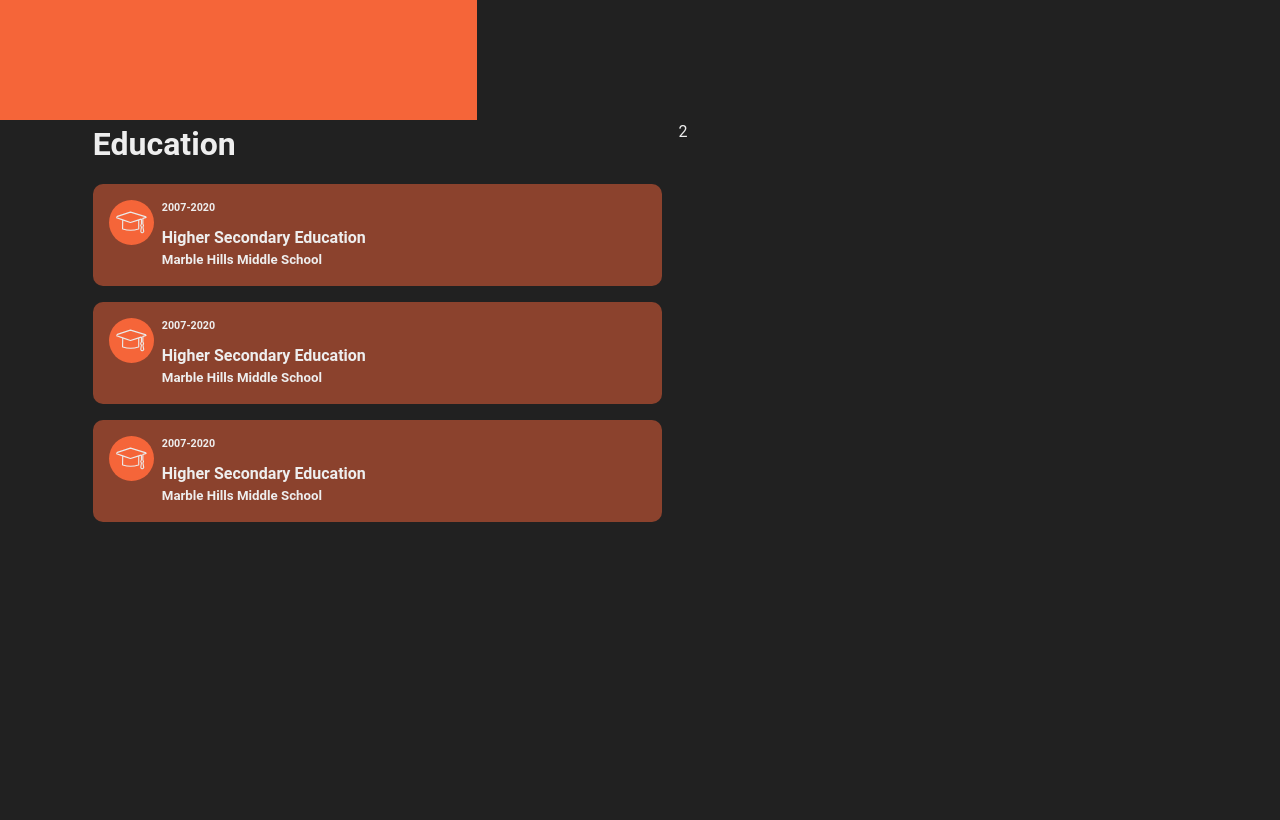
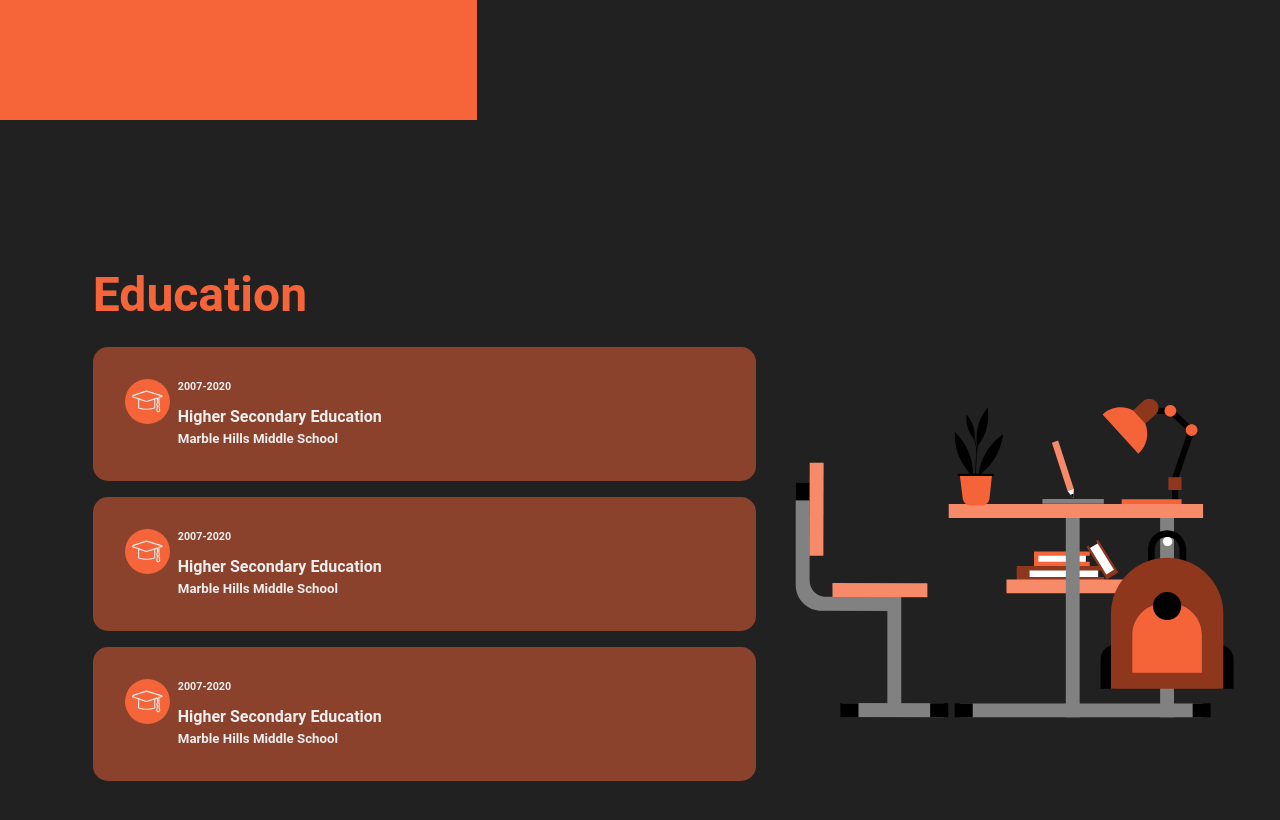
Before and after one commit to zaranix/portfolio, a React (Vite) app: page / in a window 1280 px wide. Shown: the part 680-1500 px from the top of the page. Built offline with nearby package versions, Linux system fonts and the light colour scheme.

Commit message:
Add Education section

```diff
--- a/src/App.tsx
+++ b/src/App.tsx
@@ -22,7 +22,7 @@ const App = () => {
         toggleDarkTheme={toggleDarkTheme}
       />
       <Background theme={selectedTheme} />
-      <Education></Education>
+      <Education theme={selectedTheme}></Education>
     </ThemeProvider>
   );
 };
--- a/src/components/Education.tsx
+++ b/src/components/Education.tsx
@@ -1,15 +1,36 @@
 import { Grid } from "@mui/material";
 import EducationItem from "./EducationItem";
 import education from "/home/zaranix/portfolio/src/assets/Images/eduImg.svg";
+import educationorg from "/home/zaranix/portfolio/src/assets/Images/eduOrange.svg";
 
-const Education = () => {
+interface Theme {
+  palette: {
+    background: { default: string; paper: string };
+    text: { primary: string; secondary: string };
+  };
+}
+interface Props {
+  theme: Theme;
+}
+
+const Education = ({ theme }: Props) => {
   return (
     <Grid
-      sx={{ backgroundColor: "#212121", height: "100vh", paddingLeft: "6%" }}
+      sx={{
+        backgroundColor: theme.palette.background.paper,
+        height: "100vh",
+        display: "flex",
+        alignItems: "center",
+        paddingLeft: "6%",
+        marginTop: "0",
+      }}
       container
+      spacing={2}
     >
-      <Grid md={6}>
-        <h1 style={{ marginLeft: "1rem" }}>Education</h1>
+      <Grid item sx={{ justifyContent: "center" }} md={7}>
+        <h1 style={{ marginLeft: "1rem", color: "#f56539", fontSize: "3rem" }}>
+          Education
+        </h1>
         <EducationItem
           date="2007-2020"
           title="Higher Secondary Education"
@@ -29,7 +50,22 @@ const Education = () => {
           imageUrl={education}
         />
       </Grid>
-      <Grid md={6}>2</Grid>
+      <Grid
+        style={{ display: "flex", justifyContent: "center" }}
+        item
+        md={5}
+        xs={12}
+        sm={5}
+      >
+        <img
+          style={{
+            maxWidth: "100%",
+            height: "auto",
+          }}
+          src={educationorg}
+          alt=""
+        />
+      </Grid>
     </Grid>
   );
 };
--- a/src/components/EducationItem.tsx
+++ b/src/components/EducationItem.tsx
@@ -11,8 +11,8 @@ const EducationItem = ({ date, title, school, imageUrl }: Props) => {
       style={{
         background: "#8b422d",
         display: "flex",
-        padding: "1rem",
-        borderRadius: "10px",
+        padding: "2rem",
+        borderRadius: "15px",
         margin: "1rem",
       }}
     >
--- a/src/index.css
+++ b/src/index.css
@@ -12,3 +12,7 @@ p {
   margin: 0;
   padding: 0;
 }
+body {
+  max-width: 100%;
+  overflow-x: hidden;
+}
```
Also changed, not shown: src/assets/Images/eduOrange.svg (added).
